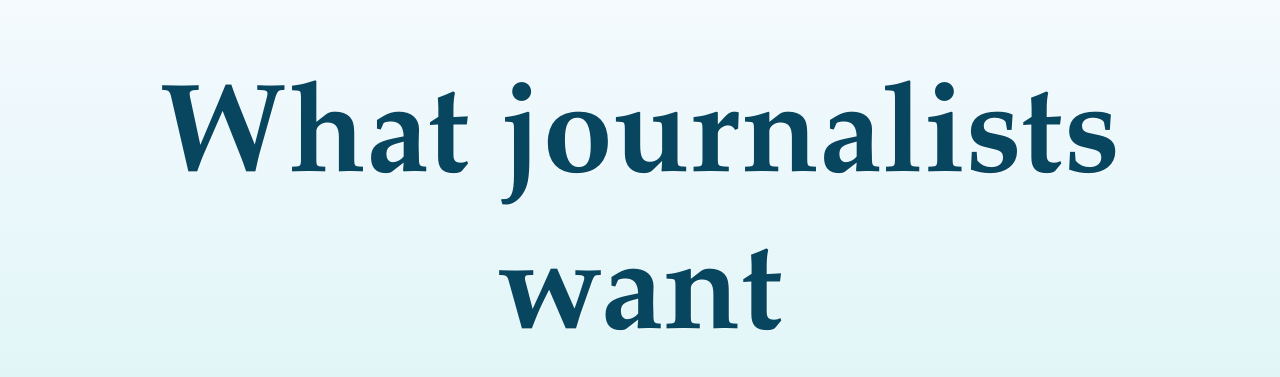
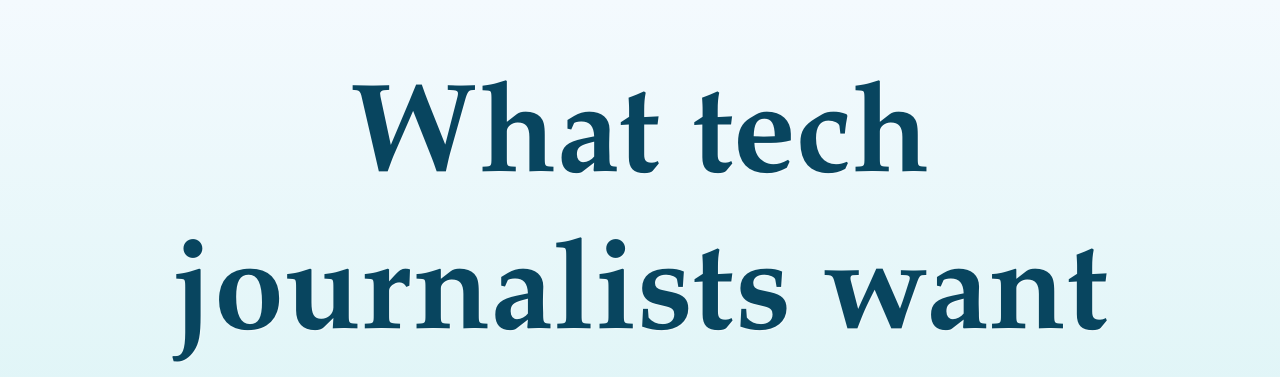
Before and after one commit to 1rick/iosmeetup, a plain HTML site: page index.html in a window 1280 px wide. Shown: the top 377 px of the page. Drawn offline with nearby package versions, Linux system fonts and the light colour scheme; grey boxes are pictures that could not be loaded.

Commit message:
minor adj

```diff
--- a/index.html
+++ b/index.html
@@ -32,7 +32,7 @@
 <body class="deck-container">
 
 <!-- Begin slides -->
-<section class="slide "><div class="content"><h1>What journalists want</h1>
+<section class="slide "><div class="content"><h1>What tech journalists want</h1>
 <p><img alt="scotch" src="http://i.imgur.com/Qs1G3tP.jpg" /></p></div></section>
 <section class="slide left"><div class="content"><h1>Rick Martin</h1>
 <ul>
```
